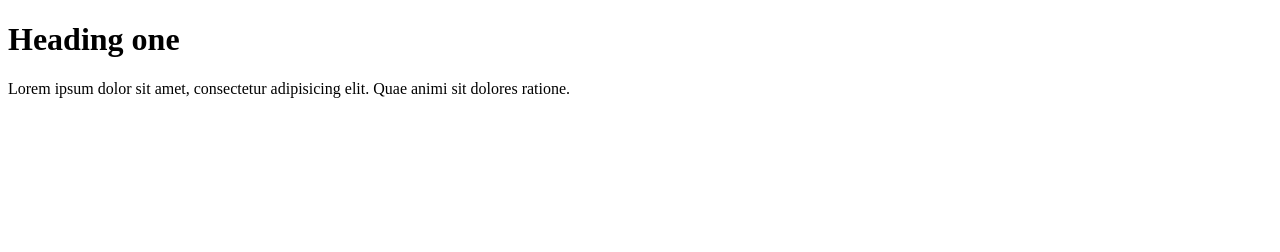
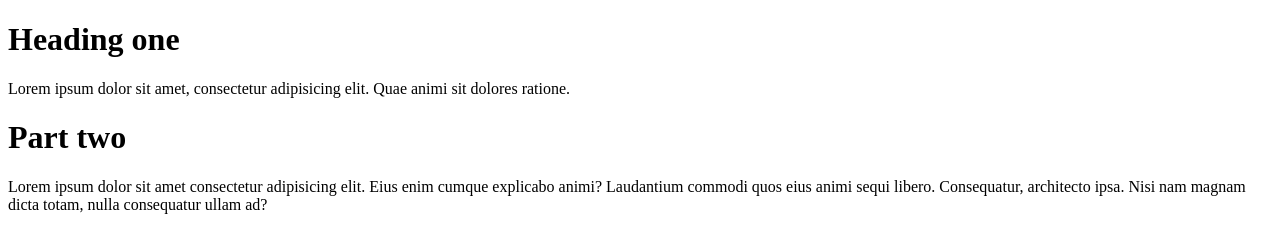
Before and after one commit to anumtaalam-aptech/16-Nov, a plain HTML site: page index.html in a window 1280 px wide. Drawn offline with Linux system fonts and the light colour scheme.

Commit message:
on branch 2

```diff
--- a/index.html
+++ b/index.html
@@ -8,5 +8,7 @@
 <body>
     <h1>Heading one</h1>
     <p>Lorem ipsum dolor sit amet, consectetur adipisicing elit. Quae animi sit dolores ratione.</p>
+    <h1>Part two</h1>
+    <p>Lorem ipsum dolor sit amet consectetur adipisicing elit. Eius enim cumque explicabo animi? Laudantium commodi quos eius animi sequi libero. Consequatur, architecto ipsa. Nisi nam magnam dicta totam, nulla consequatur ullam ad?</p>
 </body>
 </html>
```
